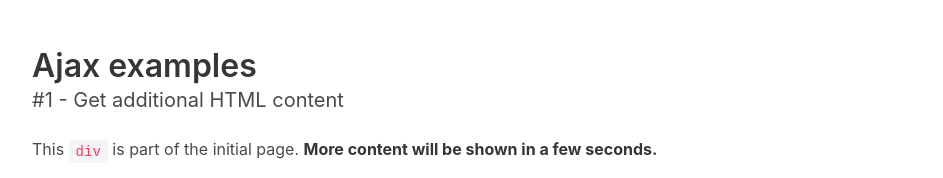
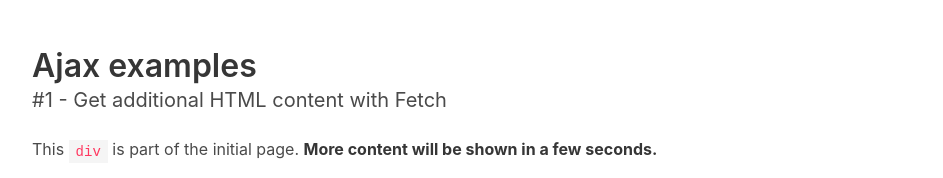
Before and after one commit to WildCodeSchool/ajax-quest, a plain HTML site: page html/index.html in a window 1280 px wide. Shown: the top 178 px of the page, without its empty margins (32-975 px from the left). Drawn offline with nearby package versions, Linux system fonts and the light colour scheme; no server answers.

Commit message:
Add precision: with Fetch

```diff
--- a/html/index.html
+++ b/html/index.html
@@ -16,7 +16,7 @@
   <section class="section">
     <div class="container">
       <h1 class="title">Ajax examples</h1>
-      <h2 class="subtitle">#1 - Get additional HTML content</h2>
+      <h2 class="subtitle">#1 - Get additional HTML content with Fetch</h2>
 
       <div class="content">
         <p>This <code>div</code> is part of the initial page. <strong>More content will be shown in a few seconds.</strong></p>
```
